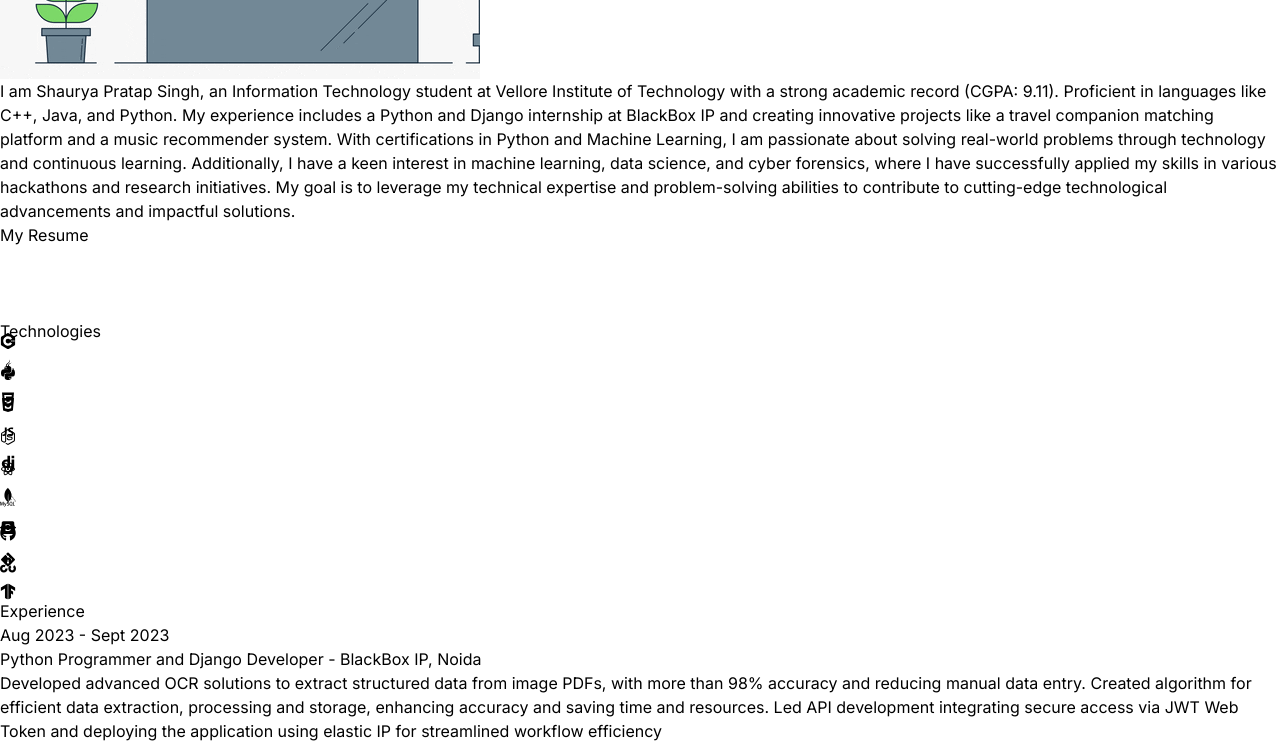
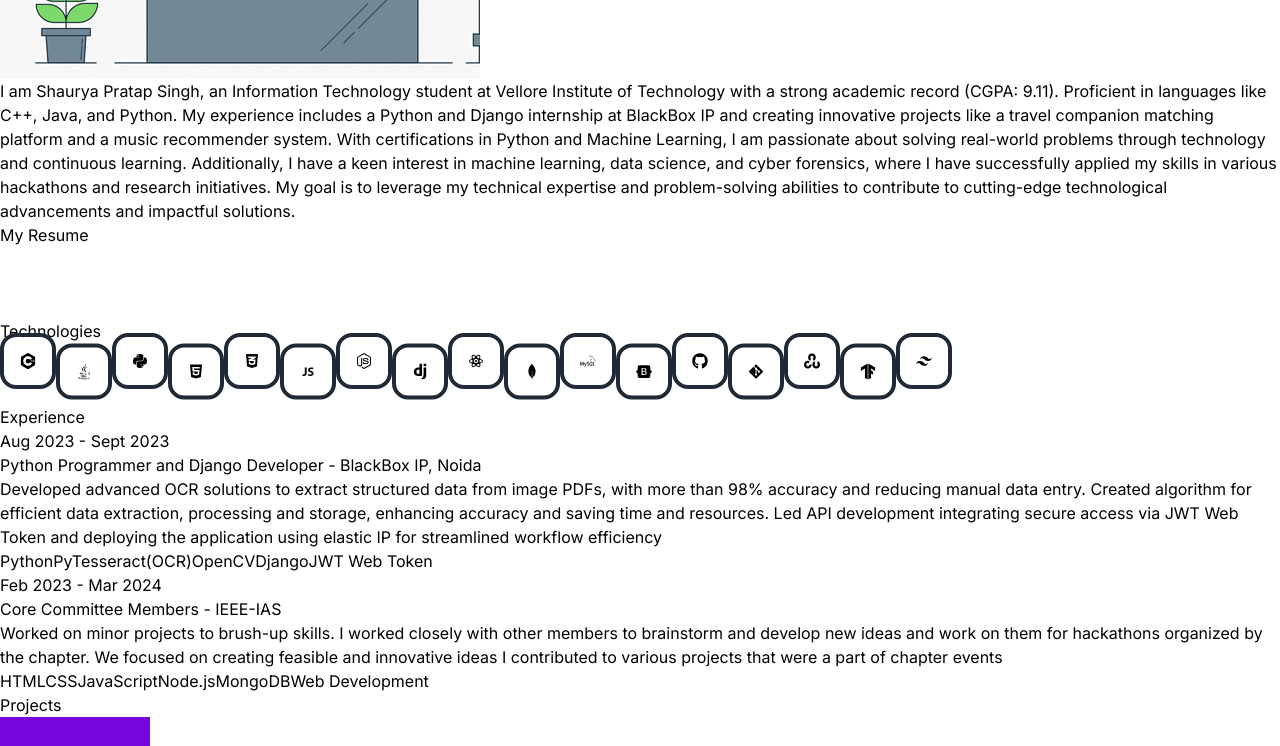
Before and after one commit to sp2003s/Portfolio-react, a React (Vite) app: page / in a window 1280 px wide. Shown: the part 567-1313 px from the top of the page. Built offline with nearby package versions, Linux system fonts and the light colour scheme.

Commit message:
tailwind icon

```diff
--- a/src/components/Technologies.jsx
+++ b/src/components/Technologies.jsx
@@ -1,7 +1,7 @@
 import { RiReactjsLine } from "react-icons/ri";
-import { FaJava, FaPython, FaHtml5, FaCss3Alt, FaNodeJs, FaDatabase, FaGithub, FaGitAlt } from "react-icons/fa";
+import { FaJava, FaPython, FaHtml5, FaCss3Alt, FaNodeJs, FaGithub, FaGitAlt } from "react-icons/fa";
 import { DiJavascript1 } from "react-icons/di";
-import { SiDjango, SiMongodb, SiPostgresql, SiMysql, SiBootstrap, SiOpencv, SiTensorflow, SiCplusplus } from "react-icons/si";
+import { SiDjango, SiMongodb, SiMysql, SiBootstrap, SiOpencv, SiTensorflow, SiCplusplus, SiTailwindcss } from "react-icons/si";
 import { motion } from "framer-motion";
 
 const iconVariants = (duration) => ({
@@ -16,7 +16,6 @@ const iconVariants = (duration) => ({
         },
     },
 });
-
 
 const Technologies = () => {
     return (
@@ -35,117 +34,143 @@ const Technologies = () => {
                 transition={{ duration: 0.8, ease: "easeInOut" }}
                 className="flex flex-wrap items-center justify-center gap-4">
 
+                {/* Add your tech icons here */}
                 <motion.div
                     variants={iconVariants(2)}
                     initial="initial"
                     animate="animate"
-                    className="rounded-2xl border-4 border-neutral-800 p-4">
+                    className="tech-icon"
+                    title="C++">
                     <SiCplusplus className="text-6xl text-cyan-400" />
                 </motion.div>
                 <motion.div
                     variants={iconVariants(4)}
                     initial="initial"
                     animate="animate"
-                    className="rounded-2xl border-4 border-neutral-800 p-4">
+                    className="tech-icon"
+                    title="Java">
                     <FaJava className="text-6xl text-cyan-400" />
                 </motion.div>
                 <motion.div
                     variants={iconVariants(2)}
                     initial="initial"
                     animate="animate"
-                    className="rounded-2xl border-4 border-neutral-800 p-4">
+                    className="tech-icon"
+                    title="Python">
                     <FaPython className="text-6xl text-cyan-400" />
                 </motion.div>
                 <motion.div
                     variants={iconVariants(4)}
                     initial="initial"
                     animate="animate"
-                    className="rounded-2xl border-4 border-neutral-800 p-4">
+                    className="tech-icon"
+                    title="HTML5">
                     <FaHtml5 className="text-6xl text-cyan-400" />
                 </motion.div>
                 <motion.div
                     variants={iconVariants(2)}
                     initial="initial"
                     animate="animate"
-                    className="rounded-2xl border-4 border-neutral-800 p-4">
+                    className="tech-icon"
+                    title="CSS3">
                     <FaCss3Alt className="text-6xl text-cyan-400" />
                 </motion.div>
                 <motion.div
                     variants={iconVariants(4)}
                     initial="initial"
                     animate="animate"
-                    className="rounded-2xl border-4 border-neutral-800 p-4">
+                    className="tech-icon"
+                    title="JavaScript">
                     <DiJavascript1 className="text-6xl text-cyan-400" />
                 </motion.div>
                 <motion.div
                     variants={iconVariants(2)}
                     initial="initial"
                     animate="animate"
-                    className="rounded-2xl border-4 border-neutral-800 p-4">
+                    className="tech-icon"
+                    title="Node.js">
                     <FaNodeJs className="text-6xl text-cyan-400" />
                 </motion.div>
                 <motion.div
                     variants={iconVariants(4)}
                     initial="initial"
                     animate="animate"
-                    className="rounded-2xl border-4 border-neutral-800 p-4">
+                    className="tech-icon"
+                    title="Django">
                     <SiDjango className="text-6xl text-cyan-400" />
                 </motion.div>
                 <motion.div
                     variants={iconVariants(2)}
                     initial="initial"
                     animate="animate"
-                    className="rounded-2xl border-4 border-neutral-800 p-4">
+                    className="tech-icon"
+                    title="React">
                     <RiReactjsLine className="text-7xl text-cyan-400" />
                 </motion.div>
                 <motion.div
                     variants={iconVariants(4)}
                     initial="initial"
                     animate="animate"
-                    className="rounded-2xl border-4 border-neutral-800 p-4">
+                    className="tech-icon"
+                    title="MongoDB">
                     <SiMongodb className="text-6xl text-cyan-400" />
                 </motion.div>
                 <motion.div
                     variants={iconVariants(2)}
                     initial="initial"
                     animate="animate"
-                    className="rounded-2xl border-4 border-neutral-800 p-4">
+                    className="tech-icon"
+                    title="MySQL">
                     <SiMysql className="text-6xl text-cyan-400" />
                 </motion.div>
                 <motion.div
                     variants={iconVariants(4)}
                     initial="initial"
                     animate="animate"
-                    className="rounded-2xl border-4 border-neutral-800 p-4">
+                    className="tech-icon"
+                    title="Bootstrap">
                     <SiBootstrap className="text-6xl text-cyan-400" />
                 </motion.div>
                 <motion.div
                     variants={iconVariants(2)}
                     initial="initial"
                     animate="animate"
-                    className="rounded-2xl border-4 border-neutral-800 p-4">
+                    className="tech-icon"
+                    title="GitHub">
                     <FaGithub className="text-6xl text-cyan-400" />
                 </motion.div>
                 <motion.div
                     variants={iconVariants(4)}
                     initial="initial"
                     animate="animate"
-                    className="rounded-2xl border-4 border-neutral-800 p-4">
+                    className="tech-icon"
+                    title="Git">
                     <FaGitAlt className="text-6xl text-cyan-400" />
                 </motion.div>
                 <motion.div
                     variants={iconVariants(2)}
                     initial="initial"
                     animate="animate"
-                    className="rounded-2xl border-4 border-neutral-800 p-4">
+                    className="tech-icon"
+                    title="OpenCV">
                     <SiOpencv className="text-6xl text-cyan-400" />
                 </motion.div>
                 <motion.div
                     variants={iconVariants(4)}
                     initial="initial"
                     animate="animate"
-                    className="rounded-2xl border-4 border-neutral-800 p-4">
+                    className="tech-icon"
+                    title="TensorFlow">
                     <SiTensorflow className="text-6xl text-cyan-400" />
+                </motion.div>
+
+                <motion.div
+                    variants={iconVariants(2)}
+                    initial="initial"
+                    animate="animate"
+                    className="tech-icon"
+                    title="Tailwind CSS">
+                    <SiTailwindcss className="text-6xl text-cyan-400" />
                 </motion.div>
             </motion.div>
         </div>
--- a/src/index.css
+++ b/src/index.css
@@ -10,3 +10,38 @@
 .form-input{
     @apply border border-gray-300 text-gray-900 text-sm rounded-lg focus:ring-0 focus:border-gray-400 block w-full p-3 bg-zinc-400/20 border-zinc-700/50 placeholder:text-gray-300/50 text-gray-300/50
 }
+
+.tech-icon {
+    position: relative;
+    display: inline-block;
+    cursor: pointer;
+    border: 4px solid #1f2937; /* #1f2937 is a neutral-800 color */
+    border-radius: 1rem;
+    padding: 1rem;
+    transition: border-color 0.2s ease-in-out;
+}
+
+.tech-icon:hover {
+    border-color: #38bdf8; /* #38bdf8 is a cyan-400 color */
+}
+
+.tech-icon::after {
+    content: attr(title);
+    position: absolute;
+    bottom: -1.5em;
+    left: 50%;
+    transform: translateX(-50%);
+    background-color: rgba(0, 0, 0, 0.75);
+    color: white;
+    padding: 0.5em 1em;
+    border-radius: 0.5em;
+    white-space: nowrap;
+    opacity: 0;
+    pointer-events: none;
+    transition: opacity 0.2s ease-in-out;
+    z-index: 10;
+}
+
+.tech-icon:hover::after {
+    opacity: 1;
+}
```
